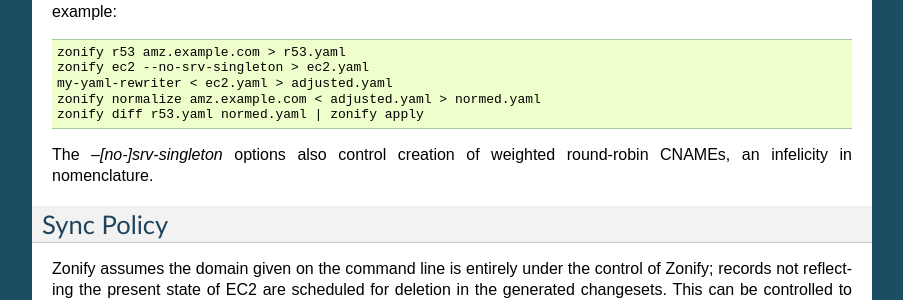
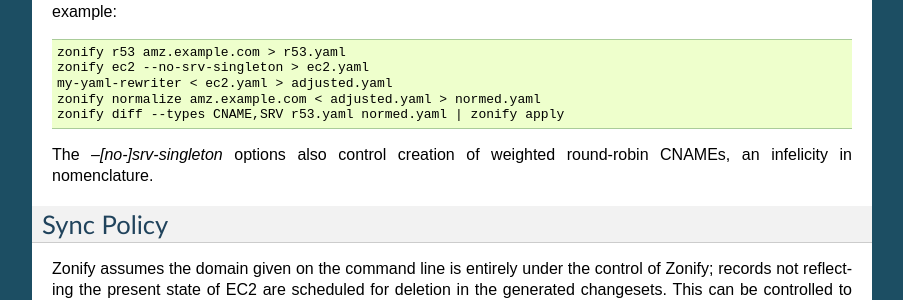
Before and after one commit to airbnb/zonify, a Sphinx documentation site: the page built from docs/source/index.rst, in a window 1280 px wide and 900 px high, scrolled down 1486 px. Shown: the part 153-453 px from the top of the window, without its empty margins (198-1101 px from the left). Built offline with Sphinx 7.4.7, drawn with Linux system fonts in a browser that asks for light colours.

Commit message:
One needs to pass --types to diff in practice.

```diff
--- a/docs/source/index.rst
+++ b/docs/source/index.rst
@@ -100,7 +100,7 @@ example:
   zonify ec2 --no-srv-singleton > ec2.yaml
   my-yaml-rewriter < ec2.yaml > adjusted.yaml
   zonify normalize amz.example.com < adjusted.yaml > normed.yaml
-  zonify diff r53.yaml normed.yaml | zonify apply
+  zonify diff --types CNAME,SRV r53.yaml normed.yaml | zonify apply
 
 The `--[no-]srv-singleton` options also control creation of weighted
 round-robin CNAMEs, an infelicity in nomenclature.
```
Also changed, not shown: 1 other file.
